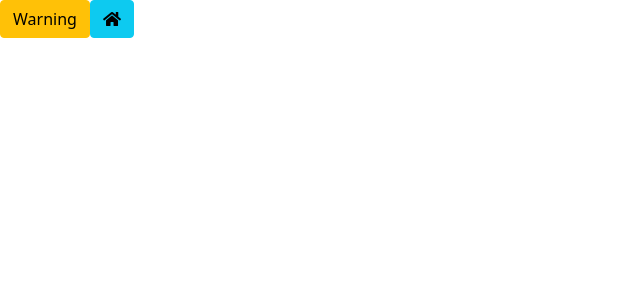
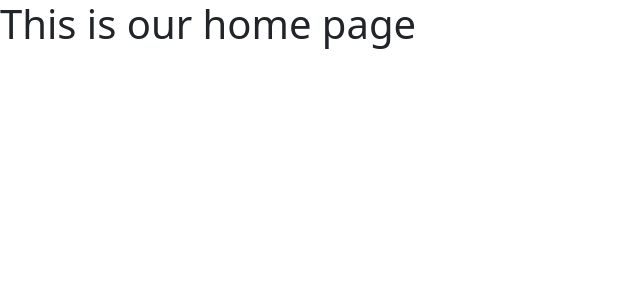
Before and after one commit to PrisecaruEmilia/licenta-Frontend-2, a React (Create React App) app: page / in a window 1280 px wide. Shown: the top 300 px of the page, without its empty margins (0-640 px from the left). Built offline with nearby package versions, Linux system fonts and the light colour scheme.

Commit message:
config routing

```diff
--- a/package.json
+++ b/package.json
@@ -10,6 +10,7 @@
     "react": "^17.0.2",
     "react-bootstrap": "^2.1.2",
     "react-dom": "^17.0.2",
+    "react-router": "^5.2.0",
     "react-router-dom": "^5.2.0",
     "react-scripts": "5.0.0",
     "react-slick": "^0.28.1",
--- a/src/App.js
+++ b/src/App.js
@@ -1,14 +1,14 @@
-import React, { Component } from 'react';
-import { Button } from 'react-bootstrap';
+import React, { Component, Fragment } from 'react';
+import { BrowserRouter } from 'react-router-dom';
+import AppRoute from './route/AppRoute';
 export class App extends Component {
   render() {
     return (
-      <div>
-        <Button variant="warning">Warning</Button>
-        <Button variant="info">
-          <i className="fa fa-home"></i>
-        </Button>
-      </div>
+      <Fragment>
+        <BrowserRouter>
+          <AppRoute></AppRoute>
+        </BrowserRouter>
+      </Fragment>
     );
   }
 }
--- /dev/null
+++ b/src/pages/HomePage.js
@@ -0,0 +1,13 @@
+import React, { Component, Fragment } from 'react';
+
+export class HomePage extends Component {
+  render() {
+    return (
+      <Fragment>
+        <h1>This is our home page</h1>
+      </Fragment>
+    );
+  }
+}
+
+export default HomePage;
--- /dev/null
+++ b/src/route/AppRoute.js
@@ -0,0 +1,17 @@
+import React, { Component, Fragment } from 'react';
+import { Route, Switch } from 'react-router';
+import HomePage from '../pages/HomePage';
+
+export class AppRoute extends Component {
+  render() {
+    return (
+      <Fragment>
+        <Switch>
+          <Route exact to="/" component={HomePage} />
+        </Switch>
+      </Fragment>
+    );
+  }
+}
+
+export default AppRoute;
```
Also changed, not shown: 1 other file (tests, documents, lock files or other folders).
